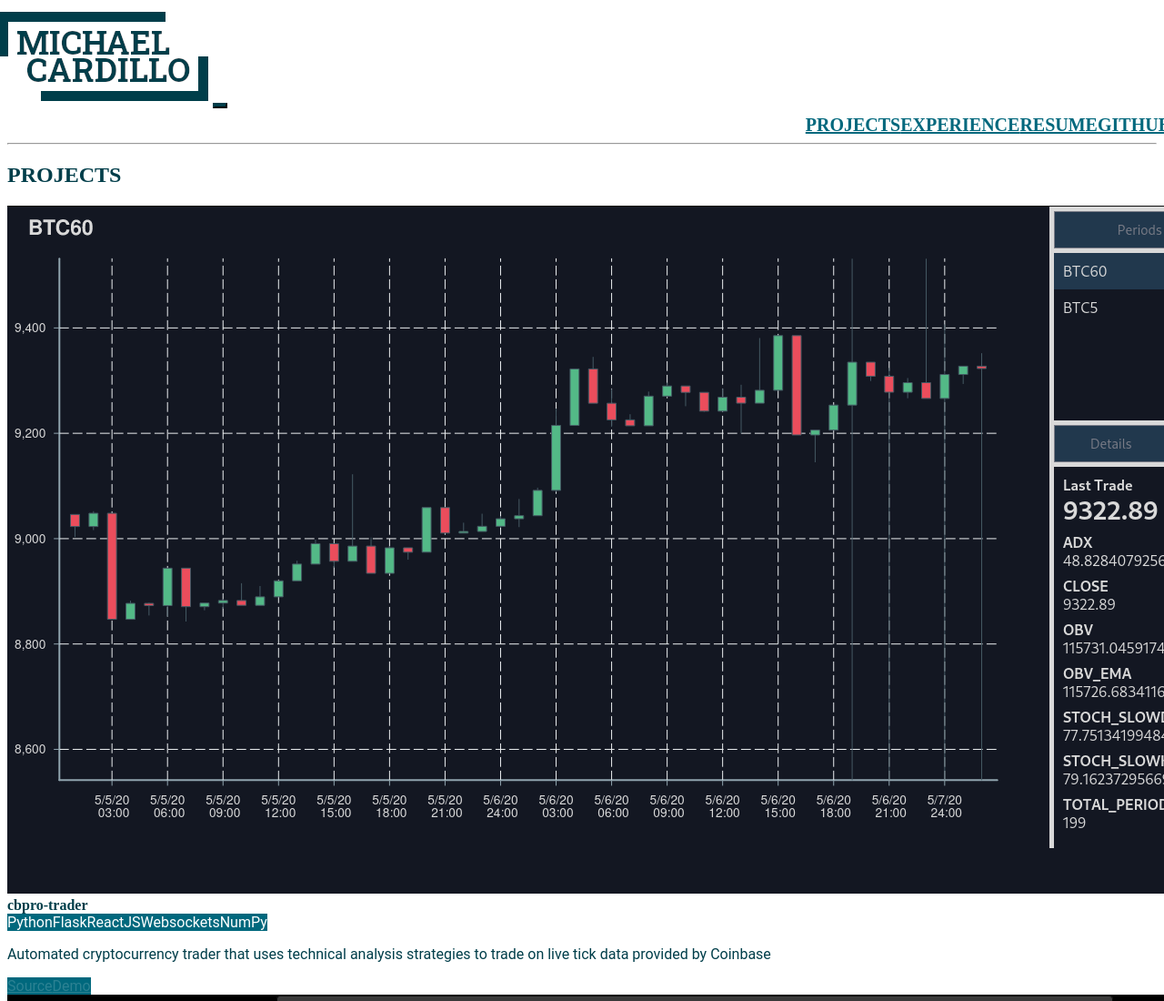
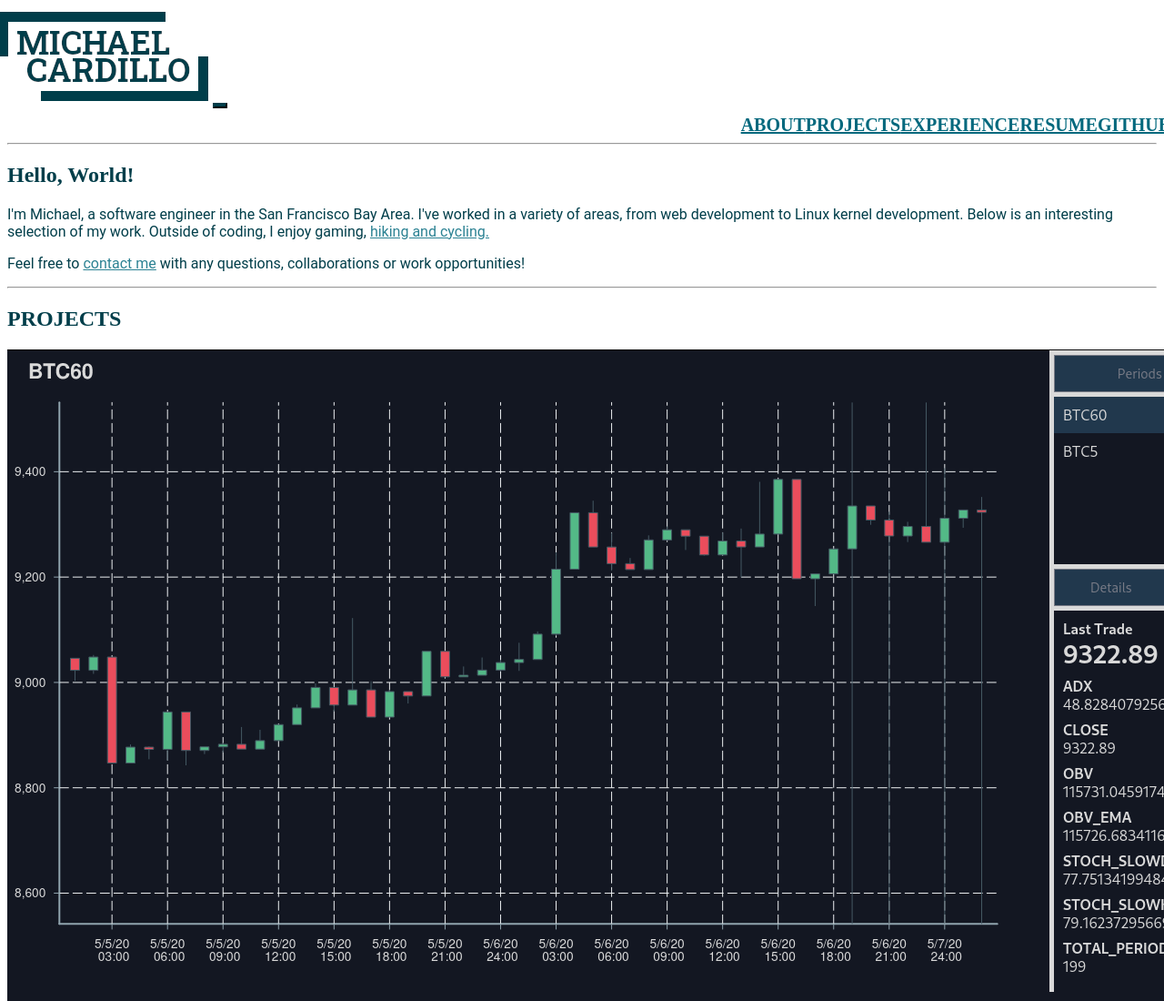
Before and after one commit to mcardillo55/portfolio-gatsby, a Gatsby site: page / in a window 1280 px wide. Shown: the top 1100 px of the page at 91% size. Built offline with nearby package versions, Linux system fonts and the light colour scheme; Gatsby itself is replaced by a stand-in of ours; some icons are missing.

Commit message:
Added About section

```diff
--- /dev/null
+++ b/src/components/AboutSection.jsx
@@ -0,0 +1,19 @@
+import React from 'react';
+import Col from 'react-bootstrap/Col';
+
+const AboutSection = () => {
+    return(
+        <div>
+            <h2 className="text-center">Hello, World!</h2>
+            <Col md={{span: 8, offset: 2}}>
+                <p>I'm Michael, a software engineer in the San Francisco Bay Area.
+                I've worked in a variety of areas, from web development to Linux kernel development.
+                Below is an interesting selection of my work. Outside of coding, I enjoy
+                gaming, <a href="https://www.strava.com/athletes/5396583">hiking and cycling.</a> </p>
+                <p>Feel free to <a href="mailto:mcardillo55@gmail.com">contact me</a> with any questions, collaborations or work opportunities!</p>
+            </Col>
+        </div>
+    )
+  }
+
+  export default AboutSection;
--- a/src/components/MainNavbar.jsx
+++ b/src/components/MainNavbar.jsx
@@ -16,22 +16,29 @@ const MainNavbar = (props) => {
                 </span></Navbar.Toggle>
             <Navbar.Collapse>
                 <Nav className="ml-auto">
-                    <Nav.Link eventKey="1" onSelect={() => scroller.scrollTo('projects', {
+                    <Nav.Link eventKey="1" onSelect={() => scroller.scrollTo('about', {
+                        smooth: true,
+                        offset: -184,
+                        duration: 500
+                    })}>
+                        ABOUT
+                    </Nav.Link>
+                    <Nav.Link eventKey="2" onSelect={() => scroller.scrollTo('projects', {
                         smooth: true,
                         offset: -184,
                         duration: 500
                     })}>
                         PROJECTS
                     </Nav.Link>
-                    <Nav.Link eventKey="2" onSelect={() => scroller.scrollTo('experience', {
+                    <Nav.Link eventKey="3" onSelect={() => scroller.scrollTo('experience', {
                         smooth: true,
                         offset: -184,
                         duration: 500
                     })}>
                         EXPERIENCE
                     </Nav.Link>
-                    <Nav.Link eventKey="3" href="/mike_cardillo_resume.pdf">RESUME</Nav.Link>
-                    <Nav.Link eventKey="4" href="https://github.com/mcardillo55">GITHUB</Nav.Link>
+                    <Nav.Link eventKey="4" href="/mike_cardillo_resume.pdf">RESUME</Nav.Link>
+                    <Nav.Link eventKey="5" href="https://github.com/mcardillo55">GITHUB</Nav.Link>
                 </Nav>
             </Navbar.Collapse>
         </Navbar>
--- a/src/pages/index.js
+++ b/src/pages/index.js
@@ -2,6 +2,7 @@ import React, { Component } from 'react';
 import './index.css';
 import SEO from '../components/seo';
 import MainNavbar from '../components/MainNavbar';
+import AboutSection from '../components/AboutSection';
 import ExperienceSection from '../components/ExperienceSection';
 import ProjectsSection from '../components/ProjectsSection';
 import FooterSection from '../components/FooterSection';
@@ -39,6 +40,16 @@ class IndexPage extends Component {
               </Col>
             </Row>
             <Row>
+                <Col id="about">
+                  <AboutSection />
+                </Col>
+            </Row>
+            <Row>
+                <Col>
+                  <hr/>
+                </Col>
+              </Row>
+            <Row>
                 <Col id="projects">
                   <ProjectsSection />
                 </Col>
```
